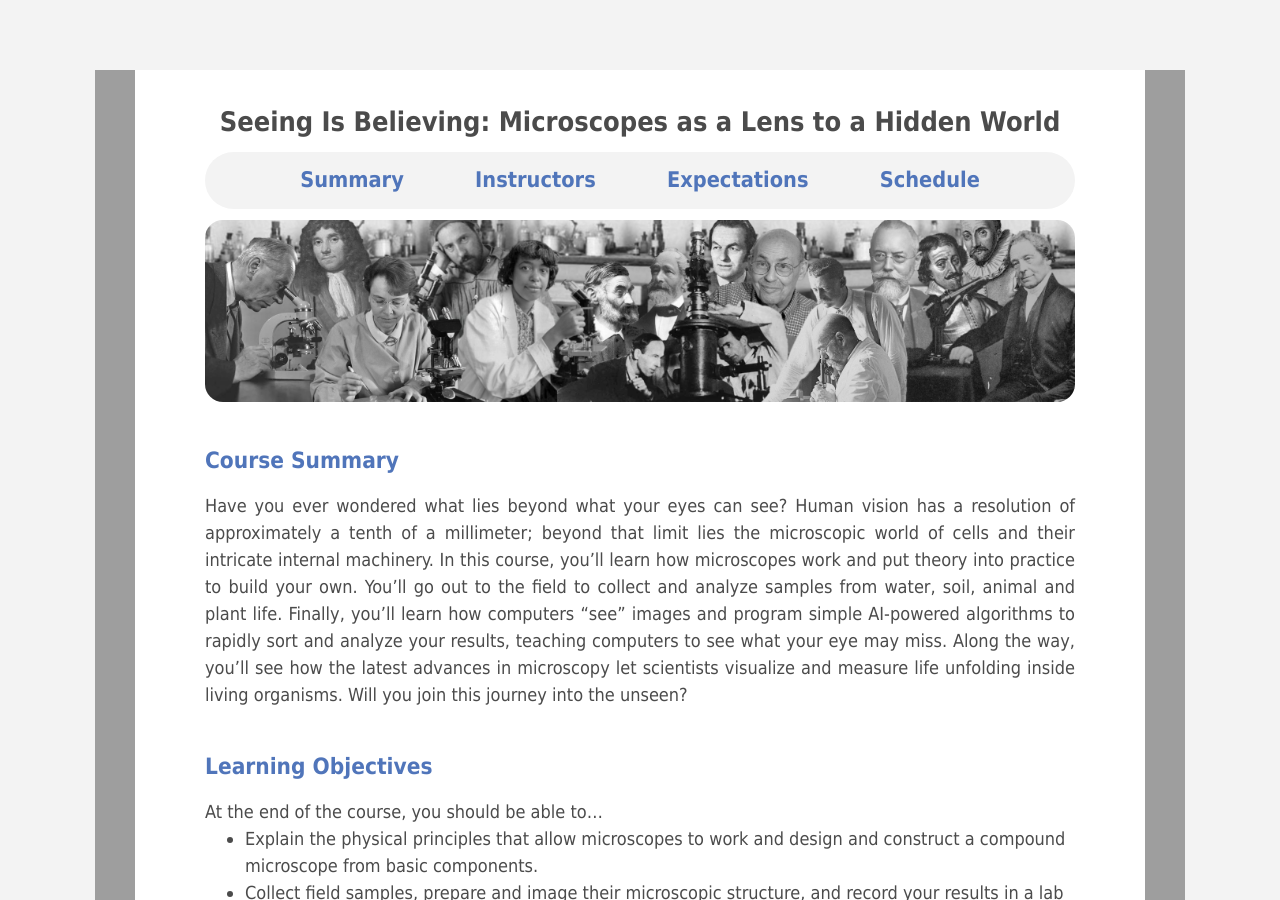
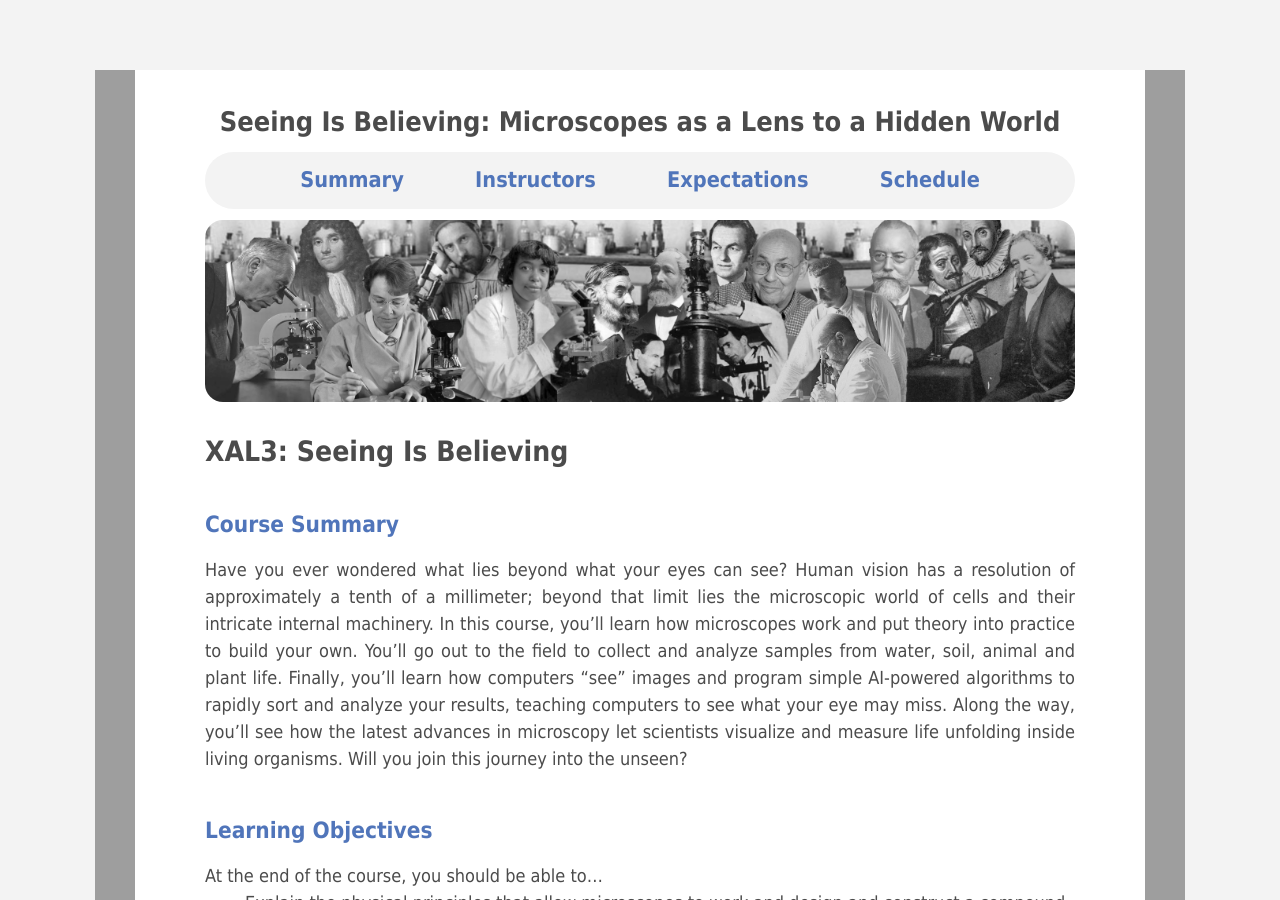
Before and after one commit to goamador/goamador.github.io, a Jekyll site: the page built from _pages/microscopy_course_materials.html, in a window 1280 px wide and 900 px high. Built offline with Jekyll 4.4.1, drawn with Linux system fonts in a browser that asks for light colours; a style sheet for code colours, icons or effects is not loaded.

Commit message:
Title change

```diff
--- a/_pages/microscopy_course_materials.html
+++ b/_pages/microscopy_course_materials.html
@@ -1,6 +1,6 @@
 ---
 layout: microscopy-course_page
-title: ""
+title: "XAL3: Seeing Is Believing"
 permalink: /microscopy-course/
 hide_masthead: true
 ---
```
